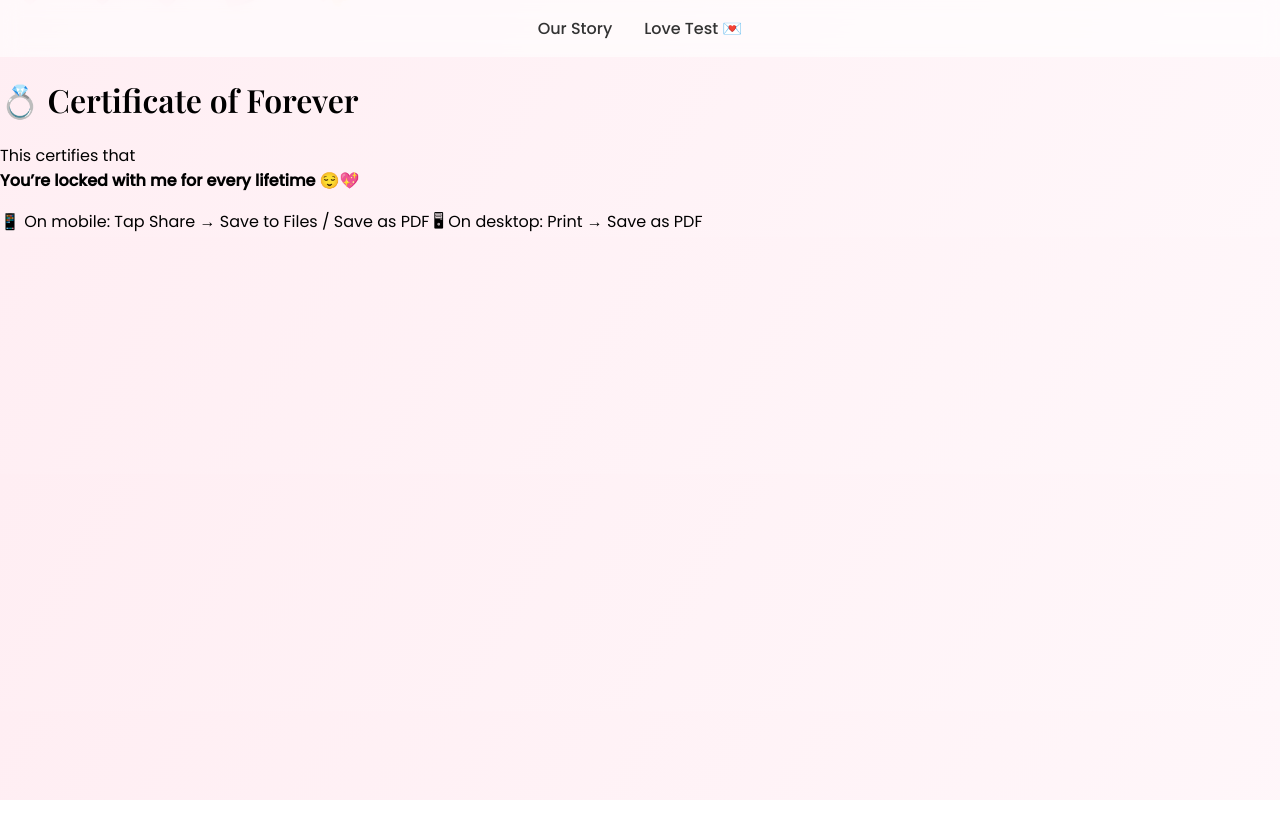
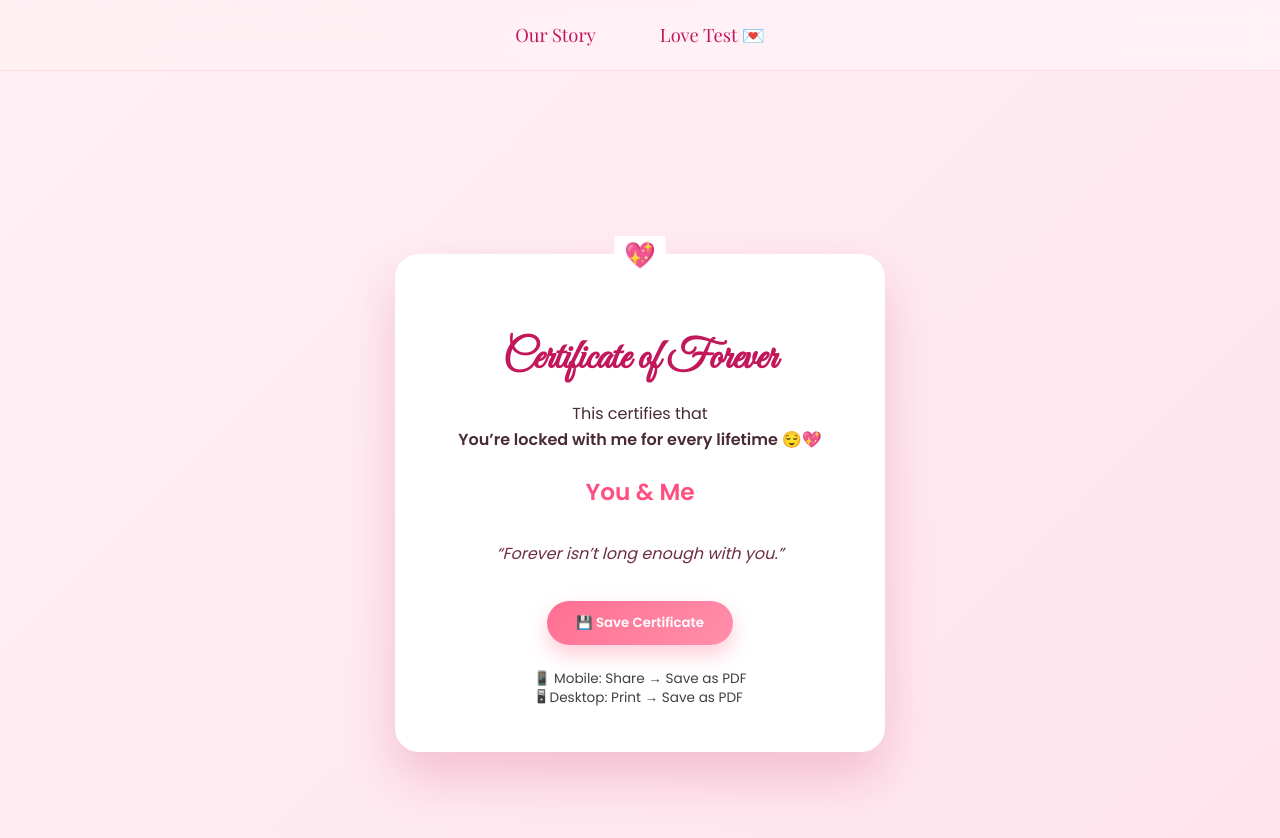
Before and after one commit to Krishna-9253/valentine-love-story, a React (Create React App) app: page /certificate in a window 1280 px wide. Shown: the top 838 px of the page. Before the commit the page ends 800 px from the top, so only its background shows below. Built offline with nearby package versions, Linux system fonts and the light colour scheme.

Commit message:
updated fonts

```diff
--- a/src/components/Header.js
+++ b/src/components/Header.js
@@ -3,8 +3,8 @@ import "../styles/header.css";
 function Header() {
   return (
     <header className="header">
-      <h1>From “Hai” to Forever 💖</h1>
-      <p>One message. Two hearts. A lifetime.</p>
+      <h1>Happy Valentine’s Day, My Forever 💖</h1>
+      <p>From a simple “Hai” to a love written in destiny.</p>
     </header>
   );
 }
--- a/src/components/QA.js
+++ b/src/components/QA.js
@@ -2,6 +2,7 @@ import { useState, useRef, useEffect } from "react";
 import qa from "../data/qa";
 import LoveModal from "./LoveModal";
 import "../styles/qa.css";
+import "../styles/certificate.css";
 
 function QA() {
   // screen: "qa" | "proposal" | "celebration"
@@ -153,43 +154,65 @@ function QA() {
 {screen === "celebration" && (
   <div className="celebration-overlay">
     <div className="celebration-content">
-            <h1>💍💖</h1>
-            <p>Forever starts now.</p>
+  <h1 className="celebration-icon">💍💖</h1>
 
-            <p className="yes-time">
-              No undo. No escape.<br />
+  <h2 className="celebration-title">
+    Certificate of Forever
+  </h2>
+
+  <p className="celebration-text">
+    This officially certifies that
+    <br />
     <strong>You’re locked with me for every lifetime 😌💖</strong>
   </p>
 
+  {/* SIGNATURES + STAMP */}
+<div className="signature-section">
+  <div className="signature">
+    <span className="signature-name">Adarsh</span>
+    <span className="signature-label">His Soul</span>
+  </div>
+
+  {/* STAMP IN THE MIDDLE */}
+  <div className="destiny-stamp">
+    Approved by Destiny
+  </div>
+
+  <div className="signature">
+    <span className="signature-name">Krishnapriya</span>
+    <span className="signature-label">Her Heart</span>
+  </div>
+</div>
   {yesTime && (
     <p className="yes-time-sub">
-                Since<br />
+      Since
+      <br />
       <strong>{formatYesTime(yesTime)}</strong>
     </p>
   )}
 
-            {/* SIMPLE MOBILE SAFE INSTRUCTION */}
   <div className="certificate-hint">
-              👉 Screenshot this page — proof of being officially taken forever 😏💍
+    📸 Screenshot this page — proof of being officially taken forever 😏💍
   </div>
 
   <div className="celebration-actions">
     <button className="restart-btn" onClick={resetQA}>
-                🔁 Take Love Test again
+      🔁 Take Love Test Again
     </button>
   </div>
 </div>
 
+    {/* floating hearts */}
     {[...Array(25)].map((_, i) => (
       <span key={i} className="heart">💖</span>
     ))}
 
+    {/* celebration sound */}
     <audio autoPlay>
       <source src="/sounds/celebrate.mp3" type="audio/mpeg" />
     </audio>
   </div>
 )}
-
       {/* ===============================
           MODAL
       =============================== */}
--- a/src/data/story.js
+++ b/src/data/story.js
@@ -40,6 +40,11 @@ const story = [
     image: "/images/6.png"
   },
   {
+    title: "Our Pennukanal 🤍",
+    text: "Where it all felt right.",
+    image: "/images/pennukanal.png"
+  },
+  {
     title: "Forever Was Decided – April 11",
     text: "We got engaged. A promise for a lifetime.",
     image: "/images/7.png"
--- a/src/pages/Certificate.js
+++ b/src/pages/Certificate.js
@@ -2,17 +2,24 @@ function Certificate() {
   const yesTime = localStorage.getItem("yesTime");
 
   return (
-    <div className="certificate-page">
-      <h1>💍 Certificate of Forever</h1>
+    <section className="certificate">
+      <div className="certificate-card">
+        <h1 className="cert-title">Certificate of Forever</h1>
 
-      <p>
-        This certifies that<br />
+        <p className="cert-text">
+          This certifies that
+          <br />
           <strong>You’re locked with me for every lifetime 😌💖</strong>
         </p>
 
+        <div className="cert-names">
+          You & Me
+        </div>
+
         {yesTime && (
-        <p className="time">
-          Since<br />
+          <p className="cert-date">
+            Since
+            <br />
             <strong>
               {new Date(yesTime).toLocaleString("en-IN", {
                 dateStyle: "long",
@@ -22,11 +29,20 @@ function Certificate() {
           </p>
         )}
 
+        <div className="cert-footer">
+          “Forever isn’t long enough with you.”
+        </div>
+
+        <button className="download-btn" onClick={() => window.print()}>
+          💾 Save Certificate
+        </button>
+
         <div className="certificate-hint">
-        📱 On mobile: Tap Share → Save to Files / Save as PDF
-        🖥 On desktop: Print → Save as PDF
+          📱 Mobile: Share → Save as PDF<br />
+          🖥 Desktop: Print → Save as PDF
         </div>
       </div>
+    </section>
   );
 }
 
--- a/src/styles/certificate.css
+++ b/src/styles/certificate.css
@@ -1,3 +1,5 @@
+@import url("https://fonts.googleapis.com/css2?family=Great+Vibes&family=Poppins:wght@300;400;600&display=swap");
+
 .certificate {
   min-height: 100vh;
   display: flex;
@@ -9,49 +11,166 @@
 
 .certificate-card {
   background: white;
-  border-radius: 20px;
-  padding: 2.5rem 2rem;
+  border-radius: 24px;
+  padding: 2.8rem 2.2rem;
   max-width: 420px;
   width: 100%;
   text-align: center;
-  box-shadow: 0 20px 40px rgba(0,0,0,0.15);
+  box-shadow: 0 25px 50px rgba(194, 24, 91, 0.2);
+  position: relative;
+}
+
+/* little heart seal 💖 */
+.certificate-card::before {
+  content: "💖";
+  position: absolute;
+  top: -18px;
+  left: 50%;
+  transform: translateX(-50%);
+  background: white;
+  padding: 0 0.6rem;
+  font-size: 1.6rem;
+}
+
+.cert-title {
+  font-family: "Great Vibes", cursive;
+  font-size: 2.6rem;
+  color: #c2185b;
+  margin-bottom: 1rem;
 }
 
 .cert-text {
+  font-family: "Poppins", sans-serif;
   font-size: 1rem;
+  line-height: 1.6;
   margin-top: 1rem;
+  color: #4a2a34;
 }
 
 .cert-names {
-  font-size: 1.4rem;
-  margin: 1.2rem 0;
+  font-size: 1.45rem;
+  margin: 1.4rem 0;
   color: #ff4f81;
+  font-weight: 600;
 }
 
 .cert-date {
-  margin-top: 1rem;
-  font-size: 0.9rem;
-  opacity: 0.8;
+  margin-top: 1.2rem;
+  font-size: 0.95rem;
+  opacity: 0.85;
 }
 
 .cert-footer {
-  margin-top: 1.8rem;
+  margin-top: 2rem;
   font-style: italic;
+  color: #6d2e46;
 }
 
 .download-btn {
-  margin-top: 2rem;
-  padding: 0.7rem 1.6rem;
+  margin-top: 2.2rem;
+  padding: 0.75rem 1.8rem;
   border-radius: 999px;
   border: none;
   background: linear-gradient(135deg, #ff6f91, #ff8fab);
   color: white;
   font-weight: 600;
   cursor: pointer;
+  box-shadow: 0 10px 20px rgba(255, 111, 145, 0.35);
+  transition: transform 0.2s ease, box-shadow 0.2s ease;
+}
+
+.download-btn:hover {
+  transform: translateY(-2px);
+  box-shadow: 0 14px 26px rgba(255, 111, 145, 0.45);
+}
+
+.certificate-hint {
+  margin-top: 1.5rem;
+  font-size: 0.85rem;
+  opacity: 0.75;
+  line-height: 1.4;
 }
 
 @media print {
-  .download-btn {
+  .download-btn,
+  .certificate-hint {
     display: none;
   }
 }
+.celebration-title {
+  font-family: "Great Vibes", cursive;
+  font-size: 2.4rem;
+  color: #c2185b;
+  margin-bottom: 1rem;
+}
+
+.celebration-text {
+  font-size: 1rem;
+  line-height: 1.6;
+  margin-top: 1rem;
+}
+
+.celebration-icon {
+  font-size: 2.2rem;
+  margin-bottom: 0.5rem;
+}
+
+@import url("https://fonts.googleapis.com/css2?family=Great+Vibes&family=Dancing+Script:wght@600&display=swap");
+
+/* ===== SIGNATURE SECTION ===== */
+.signature-section {
+  display: grid;
+  grid-template-columns: 1fr auto 1fr;
+  align-items: center;
+  gap: 1rem;
+  margin: 2.2rem 0 1.2rem;
+  padding: 0 1rem;
+}
+
+.signature {
+  text-align: center;
+}
+
+.signature-name {
+  font-family: "Great Vibes", cursive;
+  font-size: 1.8rem;
+  color: #c2185b;
+}
+
+.signature-label {
+  display: block;
+  font-size: 0.75rem;
+  opacity: 0.7;
+  margin-top: -4px;
+}
+
+/* ===== DESTINY STAMP (IN GRID, NOT ABSOLUTE) ===== */
+.destiny-stamp {
+  padding: 0.5rem 1.1rem;
+  border: 2px solid #c2185b;
+  color: #c2185b;
+  font-weight: 600;
+  font-size: 0.75rem;
+  border-radius: 50%;
+  text-align: center;
+  background: rgba(255, 240, 245, 0.95);
+  transform: rotate(-15deg) scale(0);
+  opacity: 0;
+  animation: stampIn 0.8s ease-out forwards;
+  animation-delay: 0.6s;
+}
+
+@keyframes stampIn {
+  0% {
+    transform: rotate(-15deg) scale(2);
+    opacity: 0;
+  }
+  60% {
+    transform: rotate(-15deg) scale(1.1);
+    opacity: 1;
+  }
+  100% {
+    transform: rotate(-15deg) scale(1);
+    opacity: 1;
+  }
+}
--- a/src/styles/header.css
+++ b/src/styles/header.css
@@ -1,4 +1,25 @@
+@import url("https://fonts.googleapis.com/css2?family=Great+Vibes&family=Poppins:wght@300;400&display=swap");
+
 .header {
   text-align: center;
-  padding: 4rem 1rem;
+  padding: 5rem 1.5rem;
+  background: linear-gradient(135deg, #fff0f5, #ffe6ee);
+  border-radius: 0 0 2.5rem 2.5rem;
 }
+
+.header h1 {
+  font-family: "Great Vibes", cursive;
+  font-size: clamp(2.6rem, 6vw, 3.8rem);
+  font-weight: 400;
+  color: #c2185b;
+  margin-bottom: 1rem;
+  text-shadow: 0 6px 14px rgba(194, 24, 91, 0.35);
+}
+
+.header p {
+  font-family: "Pacifico", cursive;
+  font-size: 1.05rem;
+  color: #6d2e46;
+  letter-spacing: 0.4px;
+  opacity: 0.9;
+}
--- a/src/styles/navbar.css
+++ b/src/styles/navbar.css
@@ -1,16 +1,38 @@
+@import url("https://fonts.googleapis.com/css2?family=Dancing+Script:wght@600&family=Poppins:wght@400;500&display=swap");
+
 .navbar {
   position: sticky;
   top: 0;
   z-index: 1000;
   display: flex;
   justify-content: center;
-  gap: 2rem;
-  padding: 1rem;
-  background: rgba(255,255,255,0.6);
-  backdrop-filter: blur(10px);
+  gap: 2.2rem;
+  padding: 1rem 1.5rem;
+  background: rgba(255, 240, 245, 0.75);
+  backdrop-filter: blur(12px);
+  border-bottom: 1px solid rgba(255, 182, 193, 0.4);
 }
+
 .navbar a {
   text-decoration: none;
-  font-weight: 500;
-  color: #333;
+  font-family: "Playfair Display", serif;
+  font-size: 1.15rem;
+  color: #c2185b;
+  padding: 0.4rem 0.9rem;
+  border-radius: 999px;
+  transition: all 0.25s ease;
 }
+
+/* hover magic ✨ */
+.navbar a:hover {
+  background: rgba(255, 182, 193, 0.35);
+  transform: translateY(-2px);
+  box-shadow: 0 6px 14px rgba(194, 24, 91, 0.25);
+}
+
+/* active / current page */
+.navbar a.active {
+  background: #c2185b;
+  color: #fff;
+  box-shadow: 0 6px 18px rgba(194, 24, 91, 0.35);
+}
--- a/src/styles/qa.css
+++ b/src/styles/qa.css
@@ -200,6 +200,7 @@
 }
 
 .celebration-content {
+  position: relative;
   text-align: center;
   z-index: 2;
   animation: popIn 0.8s ease both;
```
Also changed, not shown: 1 other file (tests, documents, lock files or other folders). Lines whose indentation alone changed are shown as unchanged.
